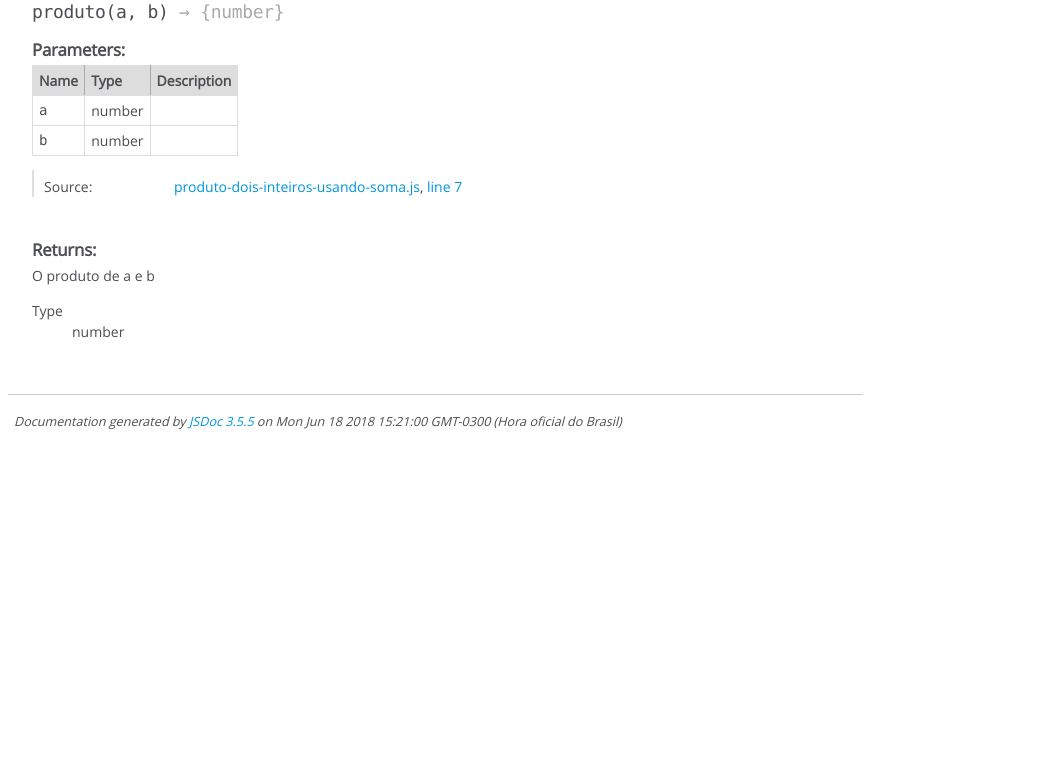
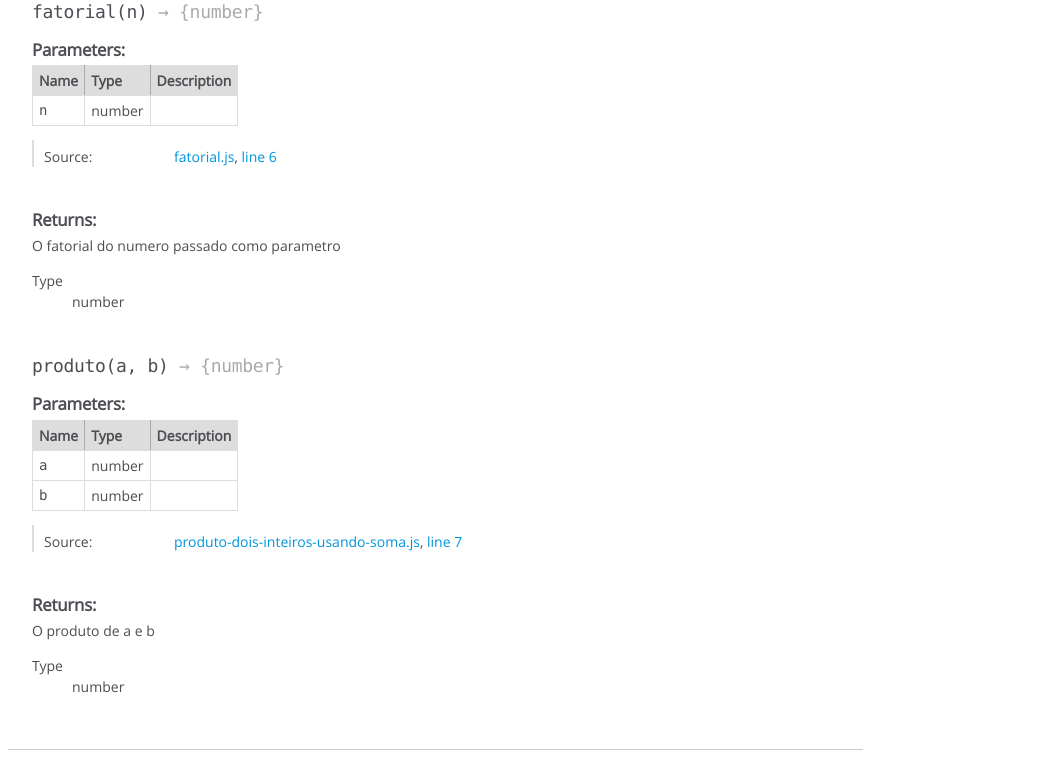
Before and after one commit to GustavoAntunesRocha/cs-2018, a plain HTML site: page topico-8/out/global.html in a window 1280 px wide. Shown: the part 223-982 px from the top of the page, without its empty margins (0-1040 px from the left). Before the commit the page ends 800 px from the top, so only its background shows below. Drawn offline with Linux system fonts and the light colour scheme.

Commit message:
Alterado jsdoc

```diff
--- a/topico-8/out/global.html
+++ b/topico-8/out/global.html
@@ -97,6 +97,159 @@
 
 
         <h3 class="subsection-title">Methods</h3>
+
+
+
+
+
+
+
+    <h4 class="name" id="fatorial"><span class="type-signature"></span>fatorial<span class="signature">(n)</span><span class="type-signature"> &rarr; {number}</span></h4>
+
+
+
+
+
+
+
+
+
+
+
+
+
+
+    <h5>Parameters:</h5>
+
+
+<table class="params">
+    <thead>
+    <tr>
+
+        <th>Name</th>
+
+
+        <th>Type</th>
+
+
+
+
+
+        <th class="last">Description</th>
+    </tr>
+    </thead>
+
+    <tbody>
+
+
+        <tr>
+
+                <td class="name"><code>n</code></td>
+
+
+            <td class="type">
+
+
+<span class="param-type">number</span>
+
+
+
+            </td>
+
+
+
+
+
+            <td class="description last"></td>
+        </tr>
+
+
+    </tbody>
+</table>
+
+
+
+
+
+
+<dl class="details">
+
+
+
+
+
+
+
+
+
+
+
+
+
+
+
+
+
+
+
+
+
+
+
+
+
+
+    <dt class="tag-source">Source:</dt>
+    <dd class="tag-source"><ul class="dummy"><li>
+        <a href="fatorial.js.html">fatorial.js</a>, <a href="fatorial.js.html#line6">line 6</a>
+    </li></ul></dd>
+
+
+
+
+
+
+
+</dl>
+
+
+
+
+
+
+
+
+
+
+
+
+
+<h5>Returns:</h5>
+
+
+<div class="param-desc">
+    O fatorial do numero passado como parametro
+</div>
+
+
+
+<dl>
+    <dt>
+        Type
+    </dt>
+    <dd>
+
+<span class="param-type">number</span>
+
+
+    </dd>
+</dl>
+
+
+
+
+
+
 
 
 
@@ -290,13 +443,13 @@
 </div>
 
 <nav>
-    <h2><a href="index.html">Home</a></h2><h3>Global</h3><ul><li><a href="global.html#produto">produto</a></li></ul>
+    <h2><a href="index.html">Home</a></h2><h3>Global</h3><ul><li><a href="global.html#fatorial">fatorial</a></li><li><a href="global.html#produto">produto</a></li></ul>
 </nav>
 
 <br class="clear">
 
 <footer>
-    Documentation generated by <a href="https://github.com/jsdoc3/jsdoc">JSDoc 3.5.5</a> on Mon Jun 18 2018 15:21:00 GMT-0300 (Hora oficial do Brasil)
+    Documentation generated by <a href="https://github.com/jsdoc3/jsdoc">JSDoc 3.5.5</a> on Mon Jun 18 2018 15:22:51 GMT-0300 (Hora oficial do Brasil)
 </footer>
 
 <script> prettyPrint(); </script>
```
Also changed, not shown: topico-8/out/fatorial.js.html (+2 -2 lines), topico-8/out/index.html (+2 -2 lines), topico-8/out/produto-dois-inteiros-usando-soma.js.html (+2 -2 lines).
